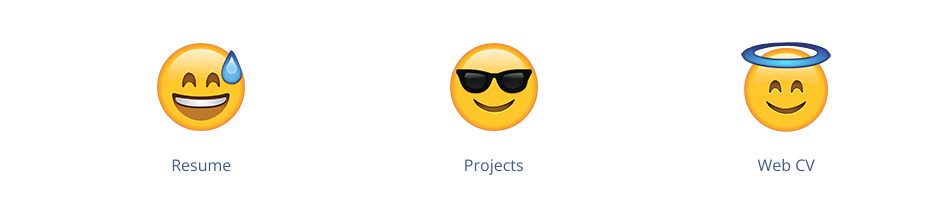
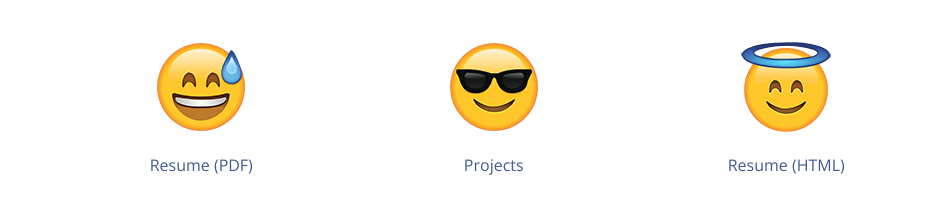
Before and after one commit to jvallyea/WebDev, a plain HTML site: page index.html in a window 1280 px wide. Shown: the part 858-1072 px from the top of the page, 0-944 px from the left. Drawn offline with nearby package versions, Linux system fonts and the light colour scheme.

Commit message:
change text

```diff
--- a/index.html
+++ b/index.html
@@ -52,7 +52,7 @@ http://www.tooplate.com/view/2091-ziggy
                   <a href="https://www.vallyeason.com/Projects"><div class="icon">
                     <img src="img/first-emoji.png" alt="">
                   </div></a>
-                  <h4>Resume</h4>
+                  <h4>Resume (PDF)</h4>
                 </div>
               </div>
               <div class="col-md-3 col-sm-6">
@@ -68,7 +68,7 @@ http://www.tooplate.com/view/2091-ziggy
                   <a href="julian/index.html"><div class="icon">
                     <img src="img/third-emoji.png" alt="">
                   </div></a>
-                  <h4>Web CV</h4>
+                  <h4>Resume (HTML)</h4>
                 </div>
               </div>
               <div class="col-md-3 col-sm-6">
```
